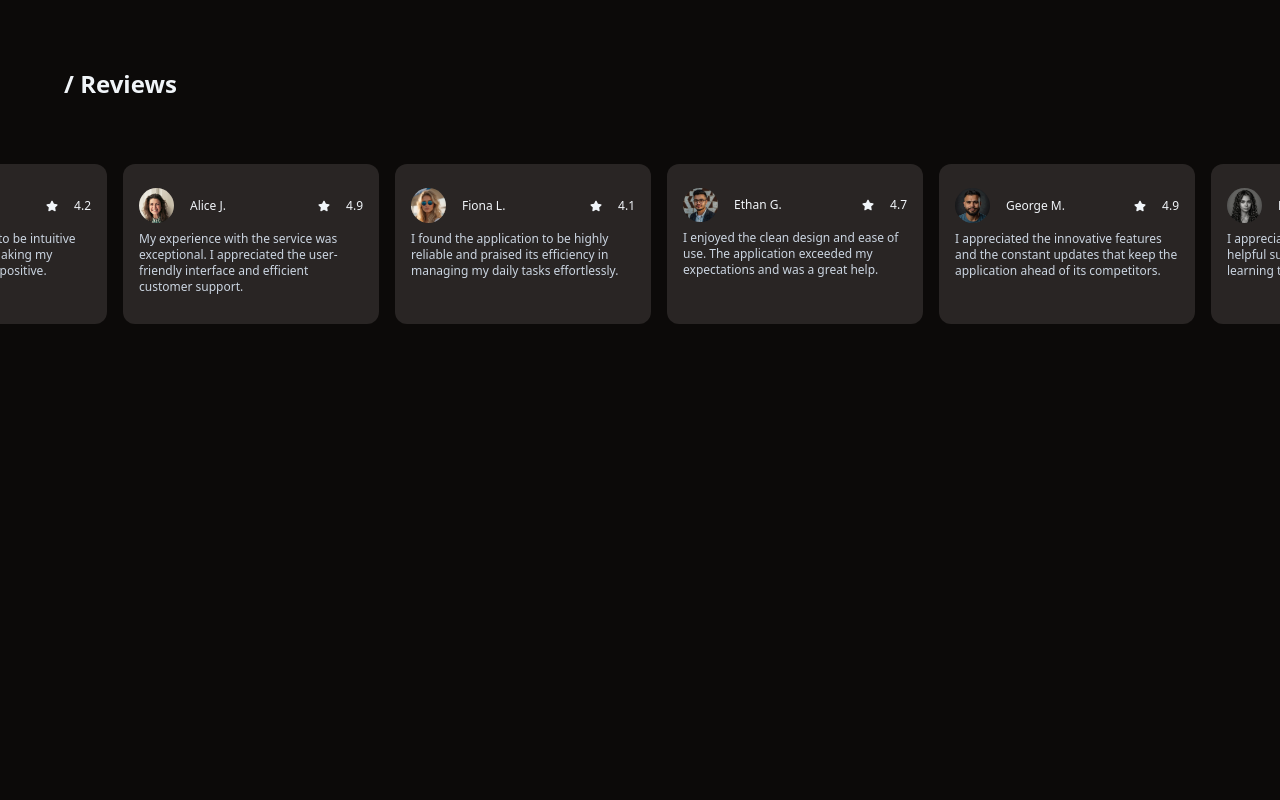
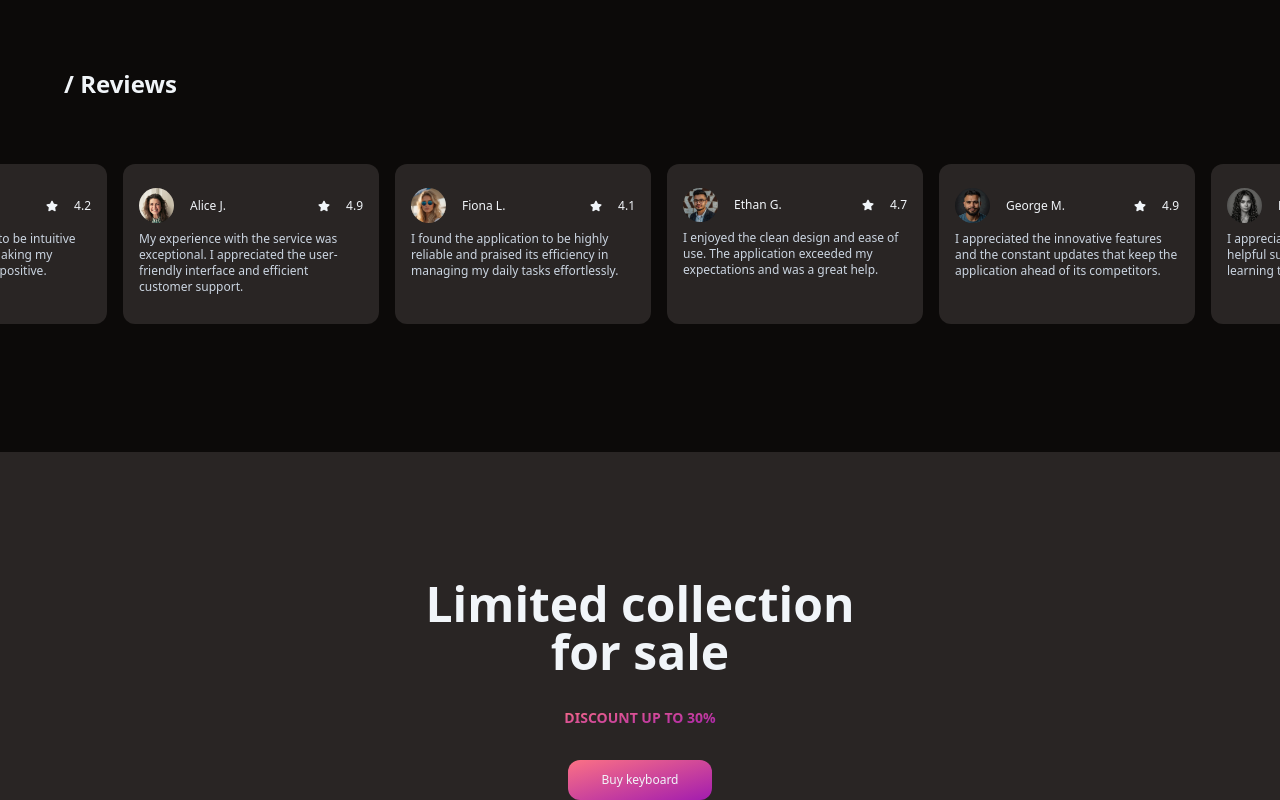
Before and after one commit to GustavoAlmeida-cy/3D-Shop, a Next.js app: page / in a window 1280 px wide. Shown: the part 1951-2751 px from the top of the page. Before the commit the page ends 2403 px from the top, so only its background shows below. Built offline with nearby package versions, Linux system fonts and the light colour scheme.

Commit message:
sales section

```diff
--- a/components/sections/Sale.tsx
+++ b/components/sections/Sale.tsx
@@ -1,8 +1,21 @@
+import Link from "next/link";
 import React from "react";
 
 const Sale = () => {
   return (
-    <div>
+    <div className="flex flex-col container items-center gap-8 pt-32 mx-auto relative">
+      <h2 className="text-4xl md:text-5xl font-bold text-center">
+        Limited collection <br /> for sale
+      </h2>
+      <p className="uppercase text-sm font-bold bg-gradient bg-clip-text text-transparent">
+        Discount up to 30%
+      </p>
+      <Link
+        href="#catalog"
+        className="w-36 flex flex-col items-center py-3 rounded-xl text-xs bg-gradient"
+      >
+        Buy keyboard
+      </Link>
     </div>
   );
 };
```
